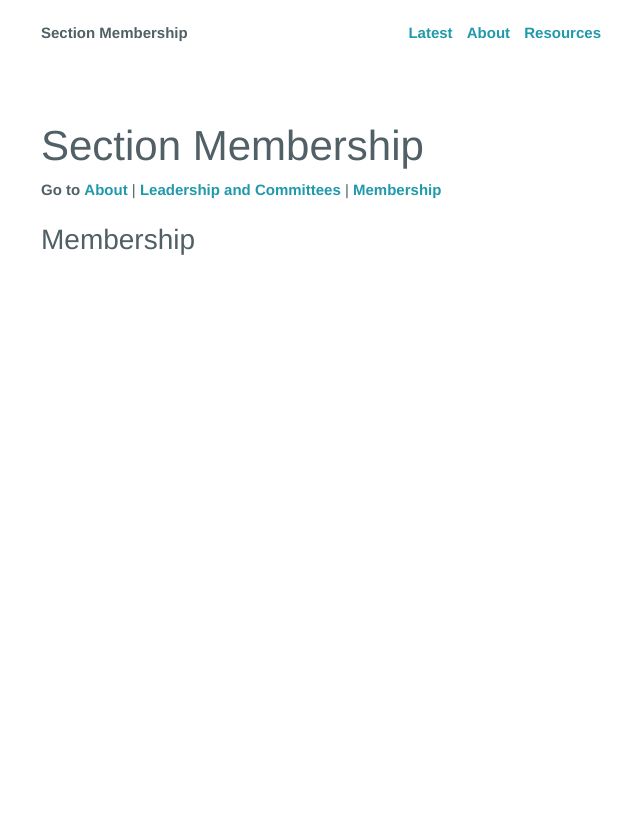
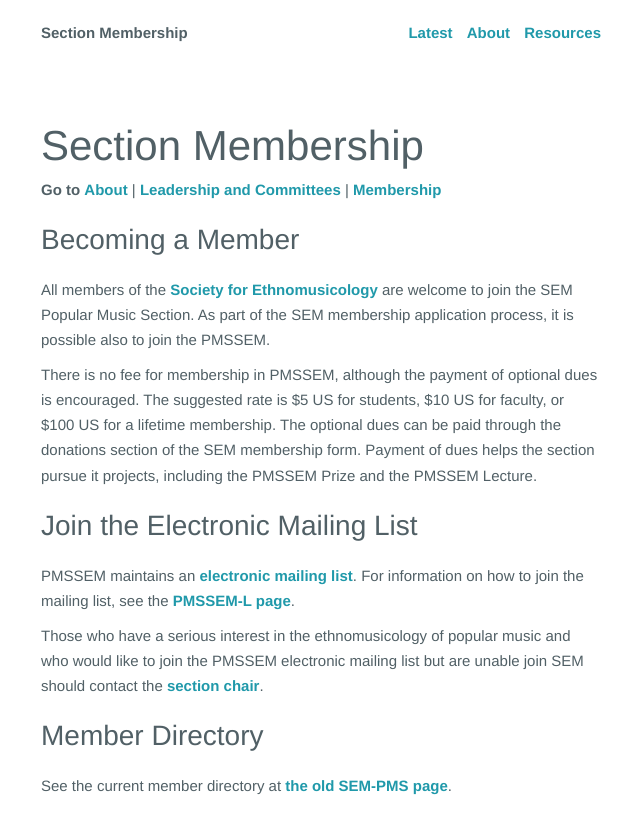
Before and after one commit to popularmusic/popularmusic.github.io, a Jekyll site: the page built from _posts/static/0100-01-01-membership.md, in a window 1280 px wide. Shown: the top 834 px of the page, without its empty margins (319-959 px from the left). Built offline with Jekyll 4.4.1, drawn with Linux system fonts in a browser that asks for light colours.

Commit message:
Update 0100-01-01-membership.md

```diff
--- a/_posts/static/0100-01-01-membership.md
+++ b/_posts/static/0100-01-01-membership.md
@@ -1,9 +1,23 @@
 ---
+layout: page
 published: true
-layout: page
 permalink: membership/
 title: Section Membership
 ---
 **Go to** [About]({{ site.baseurl }}/about/) \| [Leadership and Committees]({{ site.baseurl }}/leadership/) \| [Membership]({{ site.baseurl }}/membership/)
 
-## Membership
+## Becoming a Member
+
+All members of the [Society for Ethnomusicology](http://ethnomusicology.org/) are welcome to join the SEM Popular Music Section. As part of the SEM membership application process, it is possible also to join the PMSSEM.
+
+There is no fee for membership in PMSSEM, although the payment of optional dues is encouraged. The suggested rate is $5 US for students, $10 US for faculty, or $100 US for a lifetime membership. The optional dues can be paid through the donations section of the SEM membership form. Payment of dues helps the section pursue it projects, including the PMSSEM Prize and the PMSSEM Lecture.
+
+## Join the Electronic Mailing List
+
+PMSSEM maintains an [electronic mailing list](http://pmssem.wikidot.com/pmssem-l). For information on how to join the mailing list, see the [PMSSEM-L page](http://pmssem.wikidot.com/pmssem-l).
+
+Those who have a serious interest in the ethnomusicology of popular music and who would like to join the PMSSEM electronic mailing list but are unable join SEM should contact the [section chair]({{ site.baseurl }}/leadership/).
+
+## Member Directory
+
+See the current member directory at [the old SEM-PMS page](http://pmssem.wikidot.com/member-directory).
```
